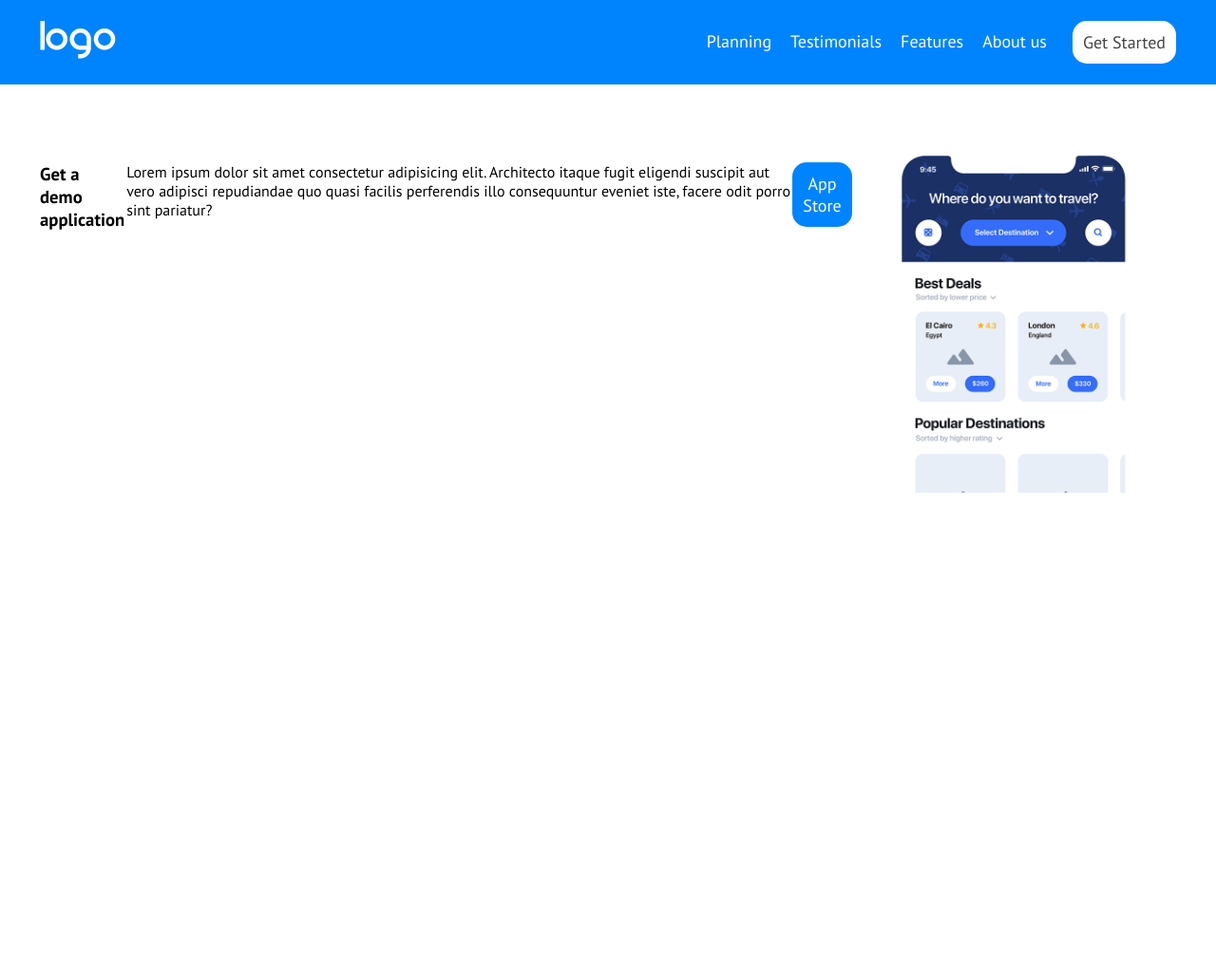
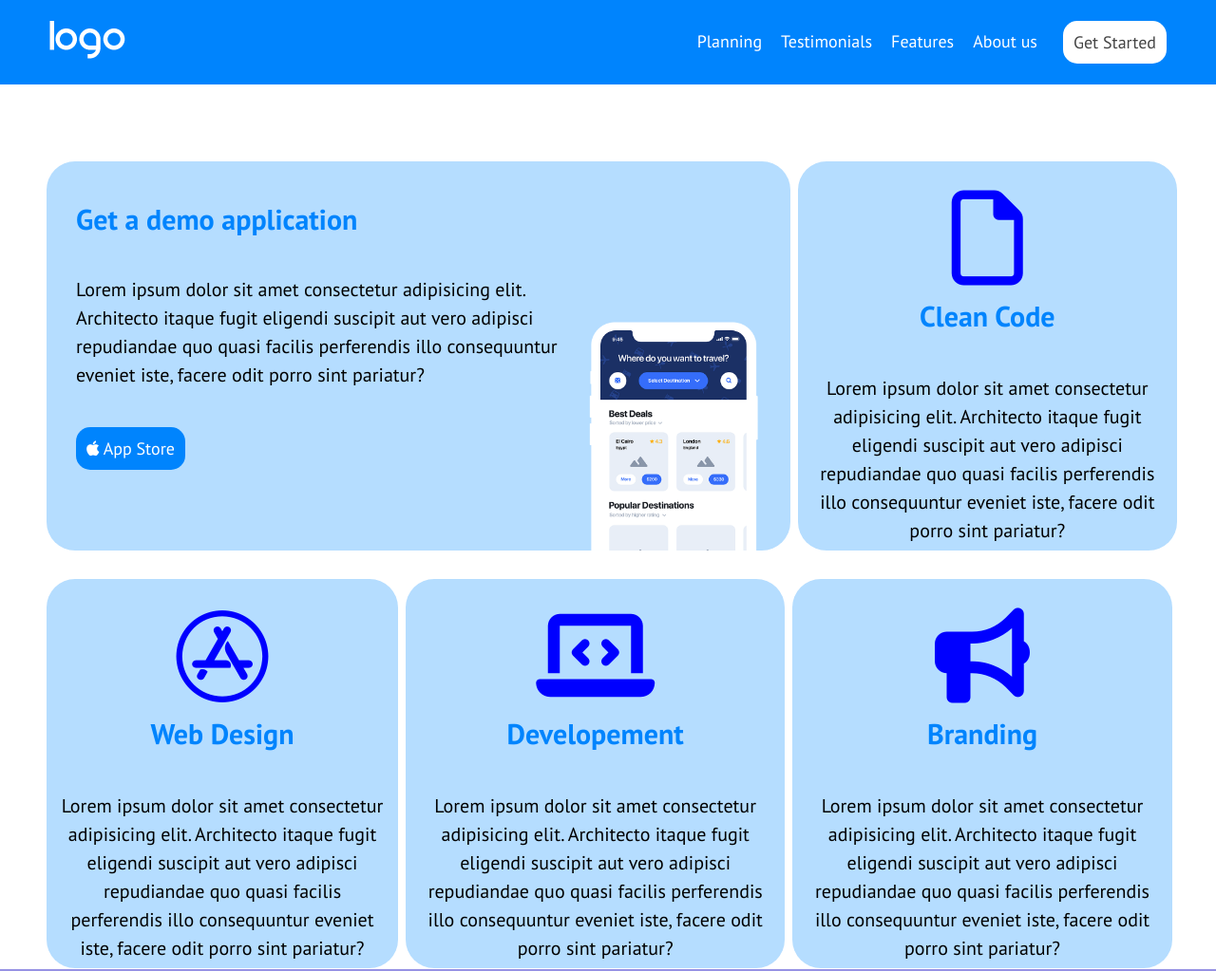
Before and after one commit to iTsGiuse/htmlcss-responsive-layout, a plain HTML site: page index.html in a window 1280 px wide. Shown: the whole page at 95% size. Before the commit the page ends 800 px from the top, so only its background shows below. Drawn offline with Linux system fonts and the light colour scheme.

Commit message:
feat: add hero

```diff
--- a/index.html
+++ b/index.html
@@ -8,6 +8,7 @@
     <link rel="preconnect" href="https://fonts.googleapis.com">
     <link rel="preconnect" href="https://fonts.gstatic.com" crossorigin>
     <link href="https://fonts.googleapis.com/css2?family=PT+Sans:ital,wght@0,400;0,700;1,400;1,700&display=swap" rel="stylesheet">
+    <link rel="stylesheet" href="https://cdnjs.cloudflare.com/ajax/libs/font-awesome/6.5.1/css/all.min.css" integrity="sha512-DTOQO9RWCH3ppGqcWaEA1BIZOC6xxalwEsw9c2QQeAIftl+Vegovlnee1c9QX4TctnWMn13TZye+giMm8e2LwA==" crossorigin="anonymous" referrerpolicy="no-referrer" />
 </head>
 <body>
     <header>
@@ -35,13 +36,34 @@
         </nav>
     </header>
     <main>
-        <section id="info">
+        <section id="hero">
            <div class="container">
                 <div class="row">
-                    <div class="col">
+                    <div class="col grow">
+                        <div class="box">
+                            <div class="box-t">
+                                <h2 class="title-hero">Get a demo application</h2>
+                            </div>
+                            <div class="box-p">
+                                <p>Lorem ipsum dolor sit amet consectetur adipisicing elit. Architecto itaque fugit
+                                    eligendi suscipit aut vero adipisci repudiandae quo quasi facilis perferendis illo
+                                    consequuntur eveniet iste, facere odit porro sint pariatur?
+                                </p>
+                            </div>
+                            <div class="box-button">
+                                <button class="btn btn-blue"><i class="fa-brands fa-apple"></i> App Store</button>
+                            </div>
+                        </div>
+                        <div class="box">
+                            <img class="box-image" src="./img/phone.png" alt="Phone">
+                        </div>
+                    </div>
                     <div class="col">
                         <div class="box">
-                                <h3>Get a demo application</h3>
+                            <i class="icon-title fa-regular fa-file"></i>
+                        </div>
+                        <div class="box">
+                           <h2 class="title-hero">Clean Code</h2>
                         </div>
                         <div class="box">
                             <p>Lorem ipsum dolor sit amet consectetur adipisicing elit. Architecto itaque fugit
@@ -49,19 +71,56 @@
                                 consequuntur eveniet iste, facere odit porro sint pariatur?
                             </p>
                         </div>
+                    </div>
+                </div>
+                <div class="row">
+                    <div class="col">
                         <div class="box">
-                                <button class="btn btn-blue">App Store</button>
+                            <i class="icon-title fa-brands fa-app-store"></i>
+                        </div>
+                        <div class="box">
+                           <h2 class="title-hero">Web Design</h2>
+                        </div>
+                        <div class="box">
+                            <p>Lorem ipsum dolor sit amet consectetur adipisicing elit. Architecto itaque fugit
+                                eligendi suscipit aut vero adipisci repudiandae quo quasi facilis perferendis illo
+                                consequuntur eveniet iste, facere odit porro sint pariatur?
+                            </p>
                         </div>
                     </div>
                     <div class="col">
                         <div class="box">
-                                <img src="./img/phone.png" alt="Phone">
+                            <i class="icon-title fa-solid fa-laptop-code"></i>
+                        </div>
+                        <div class="box">
+                           <h2 class="title-hero">Developement</h2>
+                        </div>
+                        <div class="box">
+                            <p>Lorem ipsum dolor sit amet consectetur adipisicing elit. Architecto itaque fugit
+                                eligendi suscipit aut vero adipisci repudiandae quo quasi facilis perferendis illo
+                                consequuntur eveniet iste, facere odit porro sint pariatur?
+                            </p>
+                        </div>
+                    </div>
+                    <div class="col">
+                        <div class="box">
+                            <i class="icon-title fa-solid fa-bullhorn"></i>
+                        </div>
+                        <div class="box">
+                           <h2 class="title-hero">Branding</h2>
+                        </div>
+                        <div class="box">
+                            <p>Lorem ipsum dolor sit amet consectetur adipisicing elit. Architecto itaque fugit
+                                eligendi suscipit aut vero adipisci repudiandae quo quasi facilis perferendis illo
+                                consequuntur eveniet iste, facere odit porro sint pariatur?
+                            </p>
                         </div>
                     </div>
                 </div>
-                        <div class="col">
            </div>
-                </div>
+        </section>
+        <section id="info">
+            <div class="container">
                 <div class="row">
                     <div class="col">
 
--- a/style.css
+++ b/style.css
@@ -1,6 +1,6 @@
 *{
     margin: 0;
-    padding: 0;
+    padding: 0px;
     box-sizing: border-box;
     font-family: "PT Sans", sans-serif;
 }
@@ -10,6 +10,9 @@
     width: 1200px;
     margin: 0 auto;
 }
+.c-small{
+    width: 890px;
+}
 
 .box{
     border: 1px solid transparent;
@@ -17,10 +20,11 @@
 
 .row{
     display: flex;
+    flex-wrap: wrap;
 }
 
 .col{
-
+padding: 0 10px;
 }
 
 .btn {
@@ -82,26 +86,76 @@ header .box ul{
 /* FINE HEADER */
 
 /* INIZIO INFO */
-
-#info{
+.grow{
+    flex-grow: 1;
+}
+#hero{
     background-color: white;
-}
-#info .row{
     margin-top: 50px;
 }
-#info .box{
+#hero .col {
     margin-top: 30px;
-}
-#info .col:nth-last-child(1) .box:nth-child(1){
-    margin-top: 0px;
-}
-#info .row .col:nth-child(1) {
+    background-color: #b5ddff;
+    margin-left: 8px;
+    width: calc(100%/3);
+    border-radius: 30px;
     display: flex;
-    justify-content: space-between;
 }
 
-/* #info .row .col:nth-child(2) .col:nth-child(3) {
+#hero .box-t, .box-p, .box-button{
+    margin-top: 40px;
+    margin-bottom: 30px;
+    margin-left: 20px;
+}
+#hero .box-image{
+    margin-bottom: -393px;
+    margin-right: 70px ;
+    width: 100%;
+}
+.title-hero{
+    color: #0084fd;
+    font-size: 30px;
+    margin-top: 10px;
+}
+#hero p{
+    line-height: 1.5;
+    font-size: 20px;
+    margin-top: 40px;
+}
+
+#hero .row:nth-child(1) .col:nth-child(2)  {
     display: block;
-}  */
+    text-align: center;
+    padding-top: 30px;
+    padding-bottom: 5px;
+}
+#hero .row:nth-last-child(1) .col:nth-child(1) {
+    display: block;
+    text-align: center;
+    padding-top: 30px;
+    padding-bottom: 5px;
+    width: 370px;
+}
+#hero .row:nth-last-child(1) .col:nth-child(2) {
+    display: block;
+    text-align: center;
+    padding-top: 30px;
+    padding-bottom: 5px;
+}
+#hero .row:nth-last-child(1) .col:nth-child(3) {
+    display: block;
+    text-align: center;
+    padding-top: 30px;
+    padding-bottom: 5px;
+}
+.icon-title{
+    font-size: 100px;
+    color: blue;
+}
+/* FINE INFO */
 
+/* INIZIO INFO */
+#info{
+    background-color: #9792e4;
+}
 /* FINE INFO */
```
Lines whose indentation alone changed are shown as unchanged.
